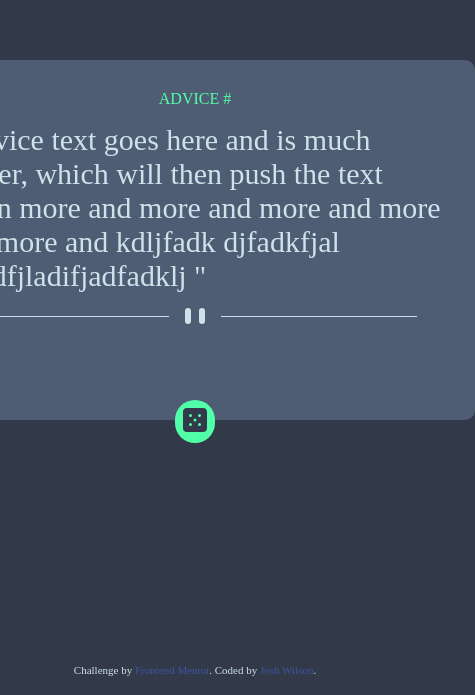
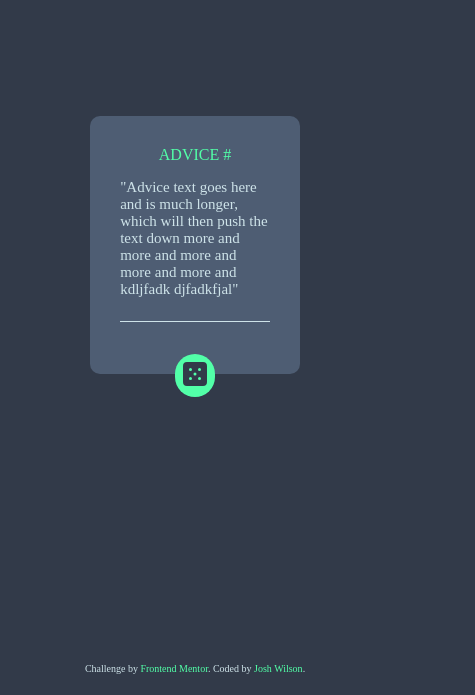
Before and after one commit to josh-wilson6289/advice-generator, a plain HTML site: page index.html in a window 390 px wide. Shown: the part 157-852 px from the top of the page, 475 px wide, since content can reach past the window. Drawn offline with Linux system fonts and the light colour scheme.

Commit message:
media query for responsive layout

```diff
--- a/index.html
+++ b/index.html
@@ -8,11 +8,6 @@
 
   <title>Frontend Mentor | Advice generator app</title>
 
-  <!-- Feel free to remove these styles or customise in your own stylesheet 👍 -->
-  <style>
-    .attribution { font-size: 11px; text-align: center; }
-    .attribution a { color: hsl(228, 45%, 44%); }
-  </style>
 </head>
 <body>
   <div class="container">
@@ -21,7 +16,7 @@
   ADVICE #<!-- Advice ID goes here -->
   </div>
   <div class="advice">
-  "Advice text goes here and is much longer, which will then push the text down more and more and more and more and more and kdljfadk djfadkfjal iikkdfjladifjadfadklj "
+  "Advice text goes here and is much longer, which will then push the text down more and more and more and more and more and kdljfadk djfadkfjal"
   </div>
   <div class="divider">
   <svg width="444" height="16" xmlns="http://www.w3.org/2000/svg"><g fill="none" fill-rule="evenodd"><path fill="hsl(193, 38%, 86%)" d="M0 8h196v1H0zM248 8h196v1H248z"/><g transform="translate(212)" fill="#CEE3E9"><rect width="6" height="16" rx="3"/><rect x="14" width="6" height="16" rx="3"/></g></g></svg>
--- a/style.css
+++ b/style.css
@@ -6,6 +6,8 @@ body {
 .container {
   display: flex;
   flex-direction: column;
+  justify-content: center;
+  align-items: center;
   height: 95vh;
 }
 
@@ -21,25 +23,28 @@ body {
   display: flex;
   flex-direction: column;
   align-items: center;
-  height: 300px;
-  width: 500px;
+  margin: 10px;
+  max-width: 40%;
   padding: 30px;
 }
 
 .advice-id {
   padding-bottom: 15px;
   color: hsl(150, 100%, 66%);
+  max-width: 100%;
 }
 
 .advice {
   color: hsl(193, 38%, 86%);
-  font-size: 30px;
+  font-size: 28px;
+  max-width: 100%;
 }
 
 .divider {
   display: flex;
   justify-content: center;
   padding: 15px;
+  max-width: 100%;
 }
 
 .refresh-btn {
@@ -47,7 +52,7 @@ body {
   border-radius: 20px;
   border: none;
   padding: 8px;
-  margin-top: -20px;
+  margin-top: -30px;
   cursor: pointer;
 }
 
@@ -66,3 +71,18 @@ body {
   text-decoration: none;
   color: hsl(150, 100%, 66%);
 }
+
+@media only screen and (max-width: 415px) {
+  body {
+    overflow: visible;
+  }
+
+  .advice {
+    font-size: 15px;
+  }
+
+  .attribution {
+    font-size: 10px;
+  }
+
+}
```
